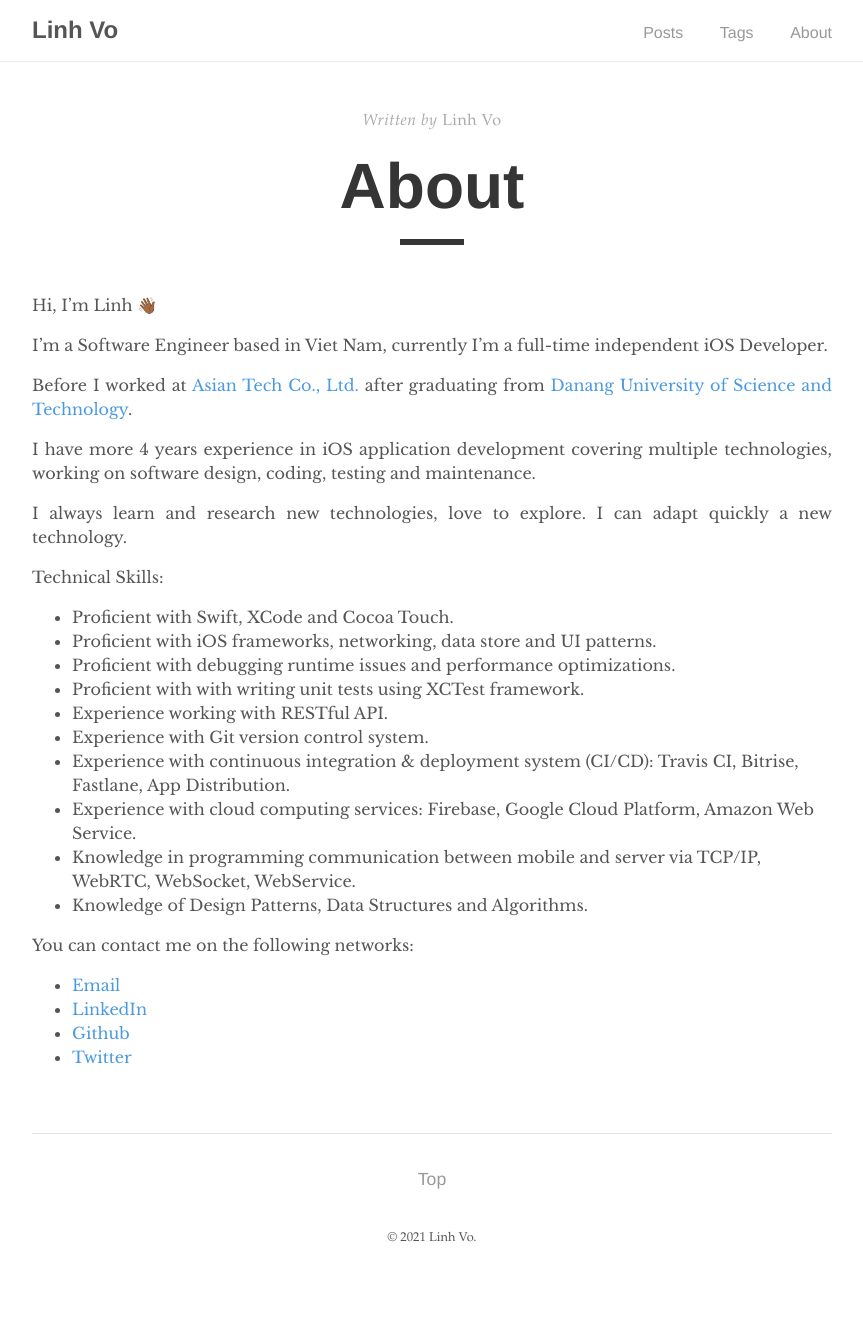
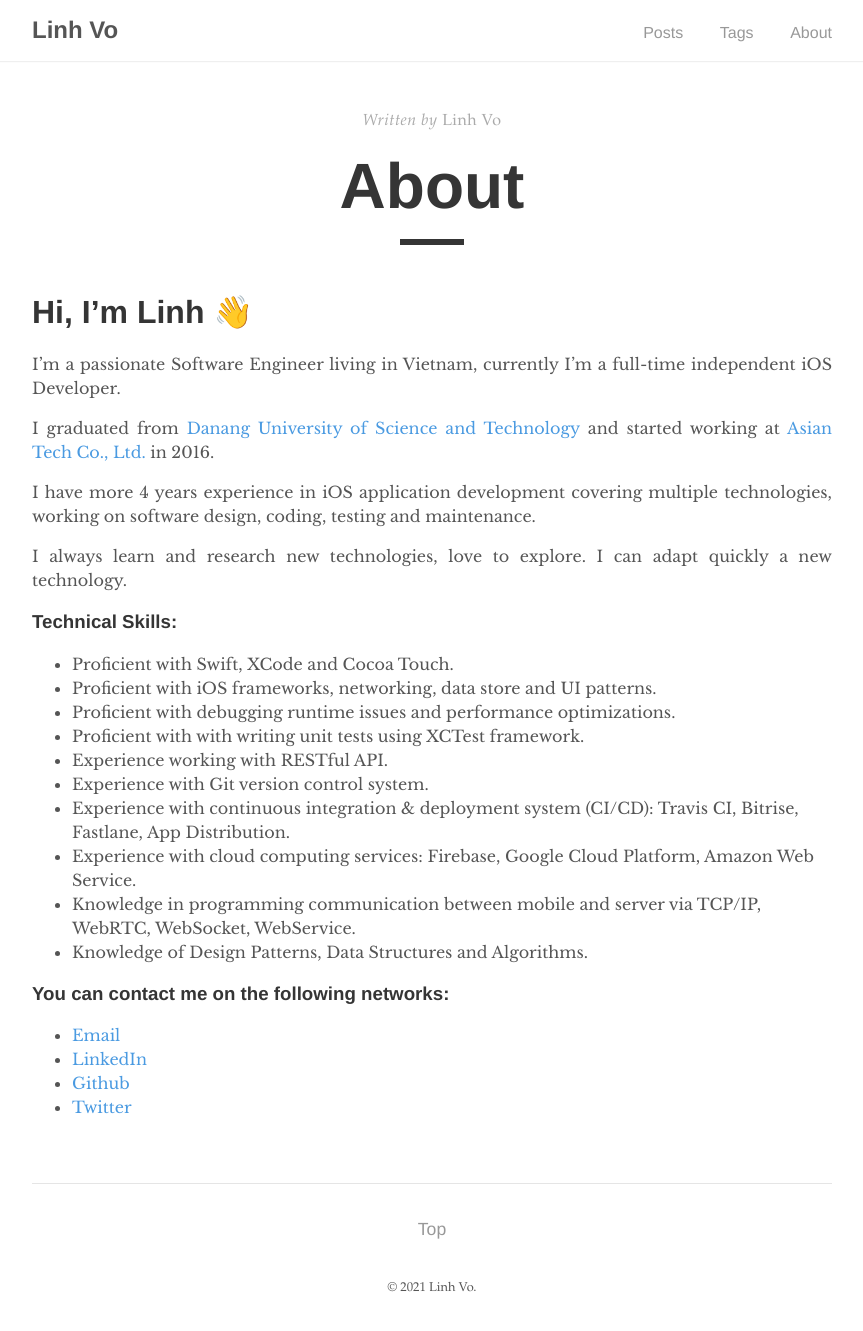
Before and after one commit to dlsolution/dlsolution.github.io, a Jekyll site: the page built from _pages/about.md, in a window 1280 px wide. Shown: the whole page, without its empty margins (208-1071 px from the left). Built offline with Jekyll 4.4.1, drawn with Linux system fonts in a browser that asks for light colours; before the commit the page ends 1281 px from its top, so only the background shows below that.

Commit message:
update about

```diff
--- a/_pages/about.md
+++ b/_pages/about.md
@@ -5,17 +5,17 @@ author: "Linh Vo"
 permalink: /about/
 ---
 
-Hi, I'm Linh 👋🏾
+# Hi, I'm Linh 👋
 
-I'm a Software Engineer based in Viet Nam, currently I'm a full-time independent iOS Developer.
+I'm a passionate Software Engineer living in Vietnam, currently I’m a full-time independent iOS Developer.
 
-Before I worked at [Asian Tech Co., Ltd.](https://asiantech.vn/) after graduating from [Danang University of Science and Technology](https://vi.wikipedia.org/wiki/Trường_Đại_học_Bách_khoa,_Đại_học_Đà_Nẵng).
+I graduated from [Danang University of Science and Technology](https://vi.wikipedia.org/wiki/Trường_Đại_học_Bách_khoa,_Đại_học_Đà_Nẵng) and started working at [Asian Tech Co., Ltd.](https://asiantech.vn/) in 2016.
 
 I have more 4 years experience in iOS application development covering multiple technologies, working on software design, coding, testing and maintenance.
 
 I always learn and research new technologies, love to explore. I can adapt quickly a new technology.
 
-Technical Skills:
+### Technical Skills:
 
 - Proficient with Swift, XCode and Cocoa Touch.
 - Proficient with iOS frameworks, networking, data store and UI patterns.
@@ -28,7 +28,7 @@ Technical Skills:
 - Knowledge in programming communication between mobile and server via TCP/IP, WebRTC, WebSocket, WebService.
 - Knowledge of Design Patterns, Data Structures and Algorithms.
 
-You can contact me on the following networks:
+### You can contact me on the following networks:
 
 - [Email](mailto:duylinh158@gmail.com)
 - [LinkedIn](https://linkedin.com/in/duylinh158)
```
